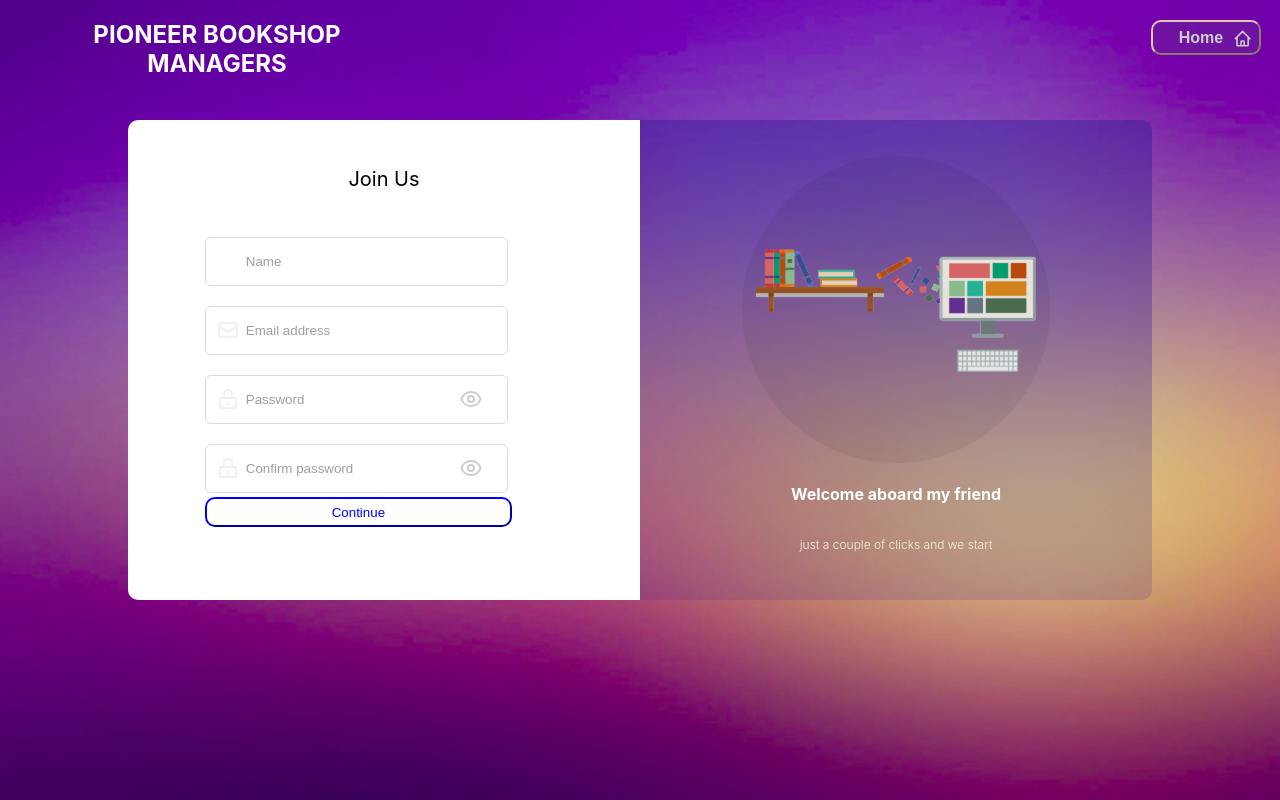
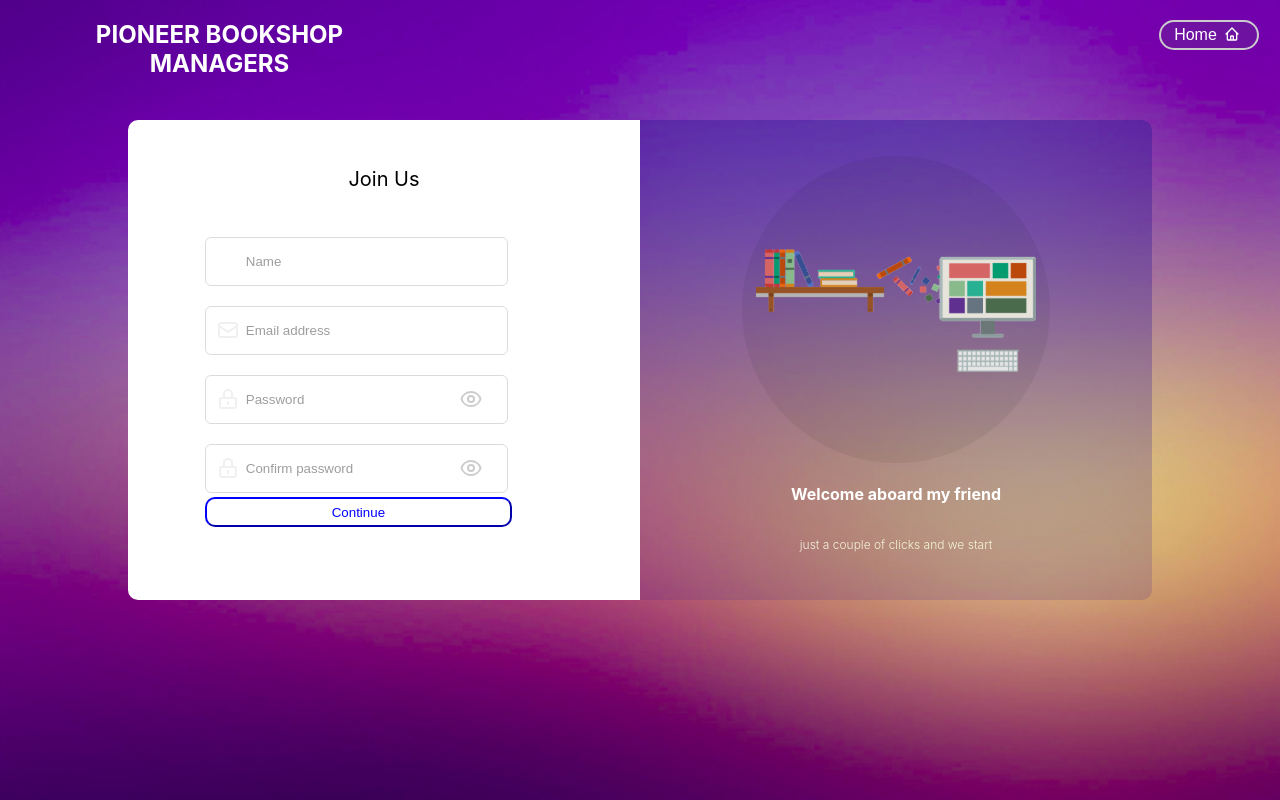
Before and after one commit to munteanurazvanandrei/Bookshop-Management-App, a React (Create React App) app in the folder client/: page /signup in a window 1280 px wide. Built offline with nearby package versions, Linux system fonts and the light colour scheme.

Commit message:
BMA-16#fix styling bugs on home button

```diff
--- a/client/src/Components/SignInPage/registration.css
+++ b/client/src/Components/SignInPage/registration.css
@@ -28,13 +28,15 @@
   margin-left: 70px;
 }
 .registration-nav button {
-  height: 35px;
-  width: 110px;
+  height: 30px;
+  width: 100px;
   color: white;
   border-color: #e0c8ac;
-  border-radius: 10px;
+  border: 2px solid #ccc;
+  border-radius: 15px;
   margin-left: 60%;
   margin-top: 20px;
+  padding-right: 25PX;
   background: rgba(76, 175, 80, 0.1);
 }
 
@@ -118,14 +120,13 @@
   font-size: 12px;
 }
 .home_icon{
-  font-size: 1.2rem;
-  color: #ccc;
+  font-size: 1rem;
+  color: white;
   position: fixed;
 }
 .home_link{
-  color: #ccc;
+  color: white;
   font-size: 16px;
-  font-weight: 550;
   text-decoration: none;
-  padding-right: 10px;
+  padding-right: 7px;
 }
```
